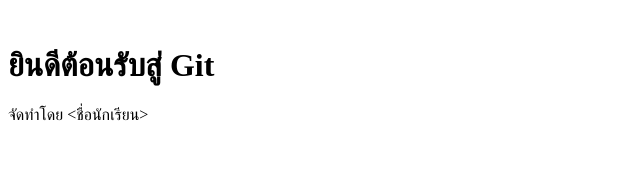
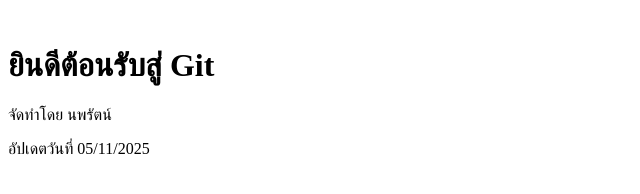
Before and after one commit to noppharat-th/project1, a plain HTML site: page index.html in a window 1280 px wide. Shown: the whole page, without its empty margins (0-640 px from the left). Drawn offline with Linux system fonts and the light colour scheme.

Commit message:
Update version 2

```diff
--- a/index.html
+++ b/index.html
@@ -7,6 +7,7 @@
 <body>
   <h1>ยินดีต้อนรับสู่ Git</h1>
 
- <p>จัดทำโดย <ชื่อนักเรียน> </p>
+ <p>จัดทำโดย นพรัตน์ </p>
+ <p> อัปเดตวันที่ 05/11/2025 </p>
 </body>
 </html>
```
